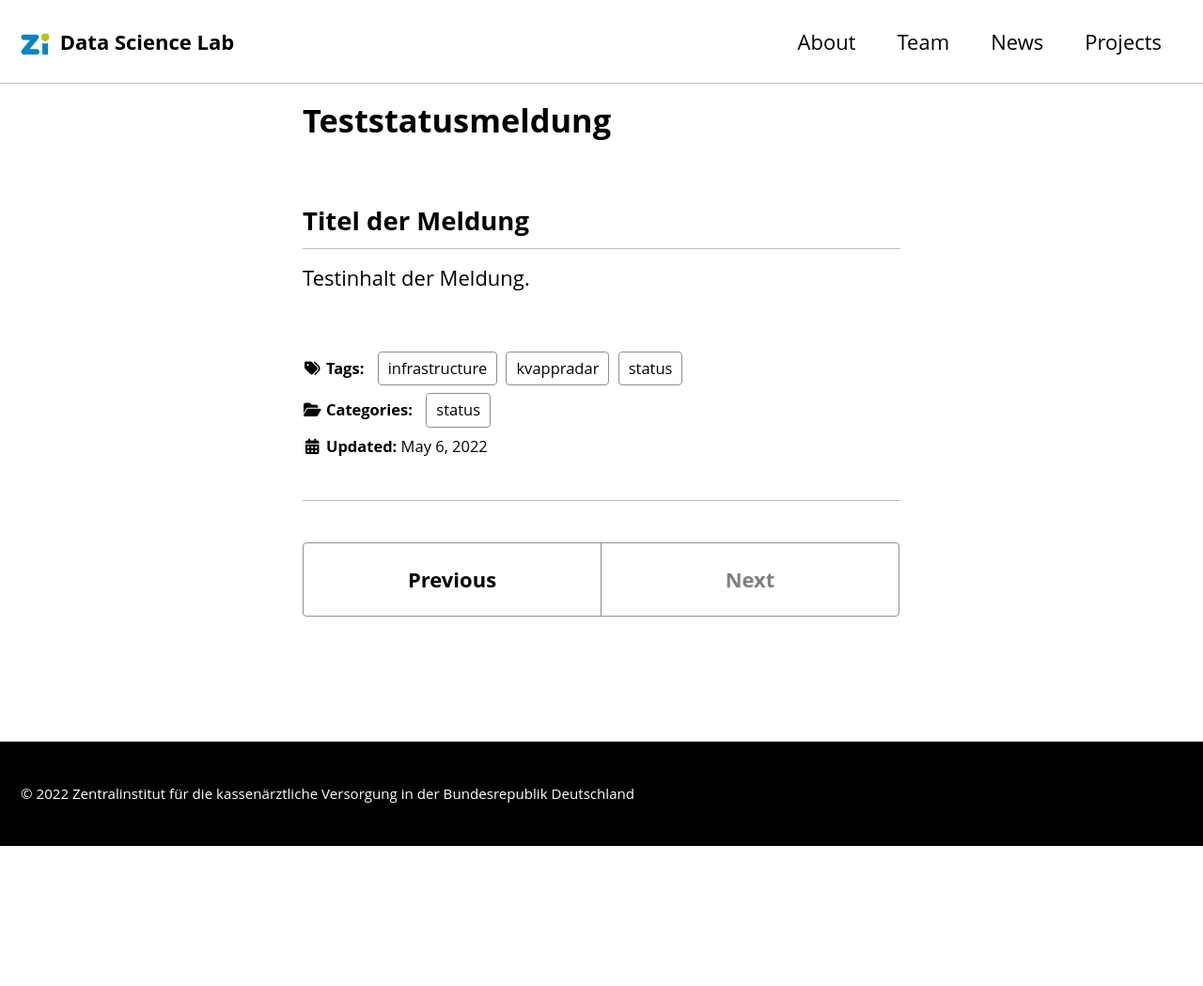
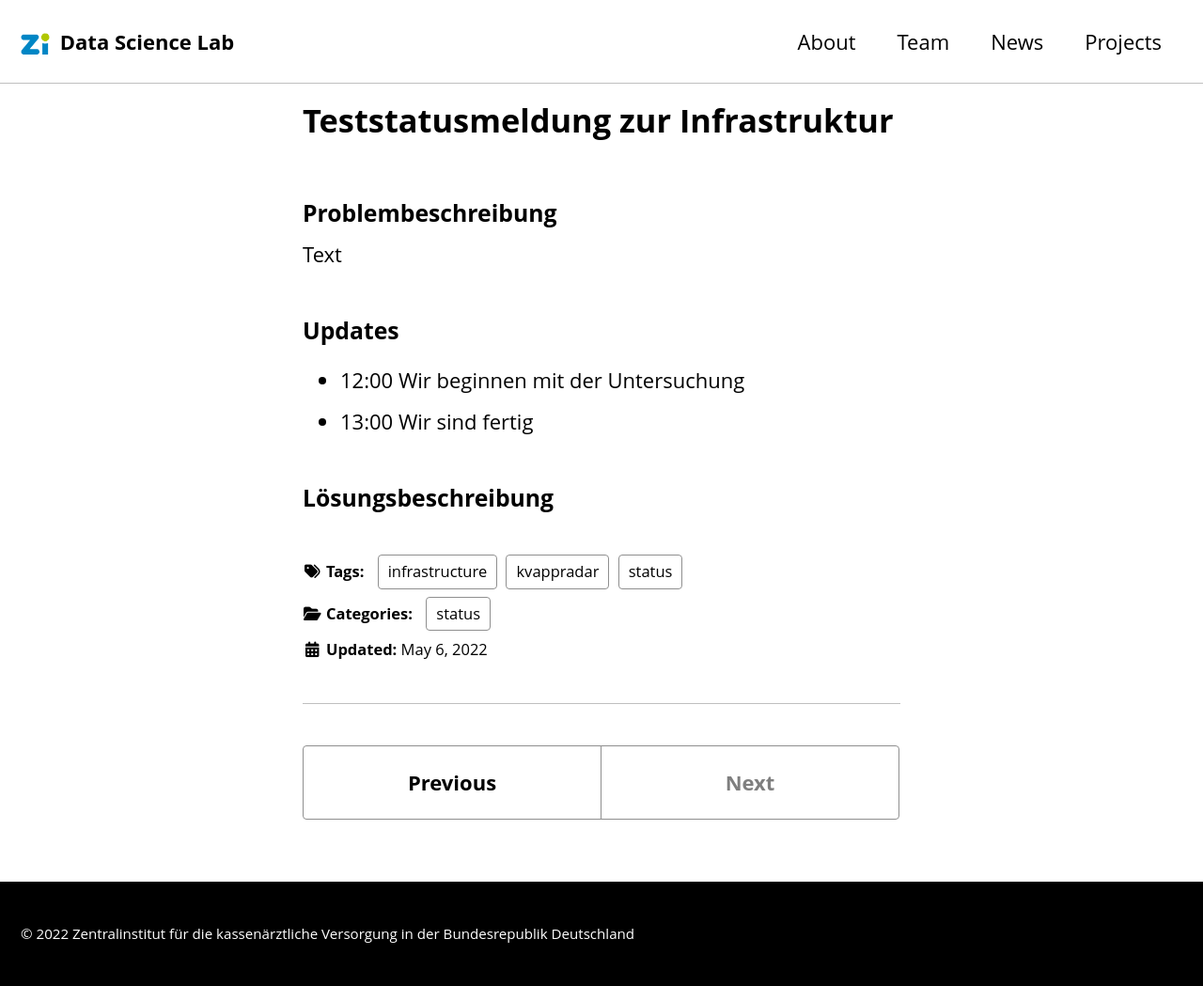
Before and after one commit to zidatalab/zidatalab.github.io, a Jekyll site: the page built from _posts/2022-05-06-teststatus.md, in a window 1280 px wide. Shown: the whole page at 94% size. Built offline with Jekyll 4.4.1, drawn with Linux system fonts in a browser that asks for light colours; cached includes are drawn as plain includes; nearby versions of some CDN libraries; before the commit the page ends 900 px from its top, so only the background shows below that.

Commit message:
Update 2022-05-06-teststatus.md

```diff
--- a/_posts/2022-05-06-teststatus.md
+++ b/_posts/2022-05-06-teststatus.md
@@ -1,6 +1,6 @@
 ---
 author: Lars
-title: Teststatusmeldung
+title: Teststatusmeldung zur Infrastruktur
 categories: [status]
 tags:
   - infrastructure
@@ -12,9 +12,20 @@ read_time: false
 comments: false
 share:
 related: false
+Beginn: '06.05.2022 12:00'
+Ende:   '06.05.2022 13:00'
+Status: Behoben
+
 
 ---
 
-## Titel der Meldung
+### Problembeschreibung
 
-Testinhalt der Meldung.
+Text
+
+### Updates
+
+- 12:00 Wir beginnen mit der Untersuchung
+- 13:00 Wir sind fertig
+
+### Lösungsbeschreibung
```
